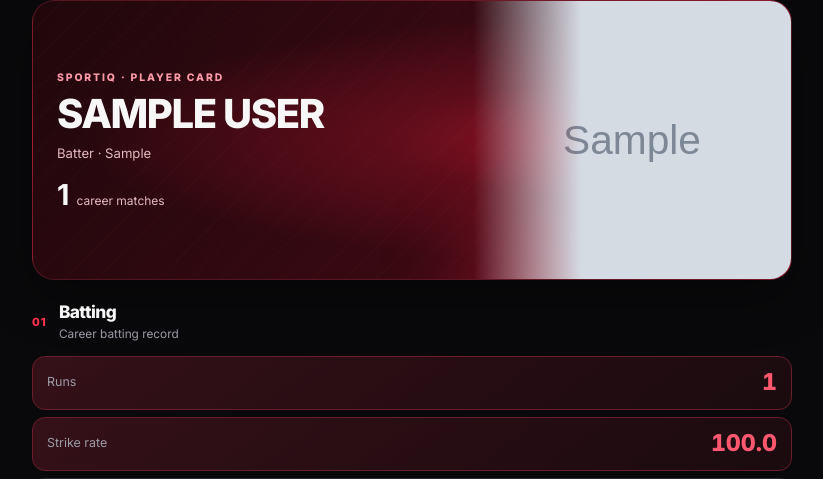
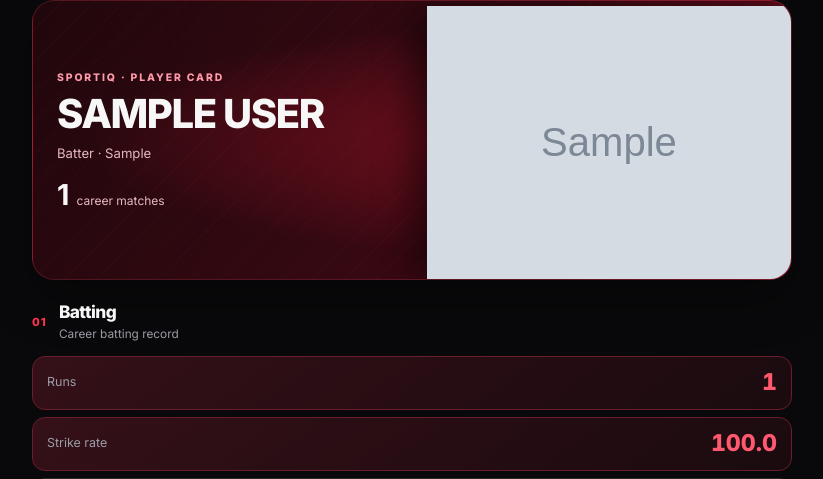
Before and after one commit to ebi1116/sportiq, a Django app: page /player-card/ in a window 1280 px wide. Shown: the part 78-557 px from the top of the page, without its empty margins (228-1051 px from the left). Run offline with Django 5.2, Linux system fonts and the light colour scheme; a user stored in the database is signed in; tables that the repository leaves empty hold one stand-in row (values such as "Sample post"); grey boxes marked "Sample" are stand-in pictures.

Commit message:
Card fixed

```diff
--- a/core/static/core/css/app.css
+++ b/core/static/core/css/app.css
@@ -90,7 +90,7 @@ label { font-size: .78rem; color: #c6c6ce; font-weight: 600; }
 .player-card-matches { display:flex; align-items:baseline; gap:7px; }
 .player-card-matches strong { font-size:1.8rem; line-height:1; }
 .player-card-matches span { color:#e6b9c0; font-size:.75rem; }
-.player-card-photo { position:absolute; z-index:1; right:0; bottom:0; width:42%; height:100%; object-fit:cover; object-position:center 20%; mask-image:linear-gradient(90deg,transparent 0%,#000 34%); }
+.player-card-photo { position:absolute; z-index:1; right:0; bottom:0; width:48%; height:100%; object-fit:contain; object-position:center bottom; filter:drop-shadow(-14px 5px 18px #0008); }
 .player-card-photo-empty { display:grid; place-items:center; width:38%; height:88%; top:auto; border-radius:110px 110px 0 0; background:linear-gradient(145deg,#ff586b,#5a0916); color:#fff; font-size:4.5rem; font-weight:900; mask-image:linear-gradient(90deg,transparent 0%,#000 34%); }
 .player-card-glow { position:absolute; z-index:0; right:17%; bottom:-60px; width:180px; height:110px; border-radius:50%; background:#ff1f3d77; filter:blur(50px); }
 .player-card-section { margin:22px 0; }
--- a/core/static/core/js/player_card_download.js
+++ b/core/static/core/js/player_card_download.js
@@ -22,6 +22,8 @@
 
   async function drawCard() {
     const W = 1080, H = 1080;
+    const activeTitle = document.querySelector('.player-card-slide.is-active')?.dataset.title || 'Batting';
+    const stats = data.cards[activeTitle] || data.cards.Batting;
     const background = await image(data.background);
     if (background) cover(background, 0, 0, W, H);
     else { ctx.fillStyle = '#09090c'; ctx.fillRect(0, 0, W, H); }
@@ -39,7 +41,13 @@
       const portrait = await image(data.photo);
       if (portrait) {
         ctx.save(); ctx.beginPath(); ctx.roundRect(610, 52, 426, 468, 26); ctx.clip();
-        cover(portrait, 610, 52, 426, 468);
+        if (portrait.decode) await portrait.decode().catch(() => {});
+        if (portrait.naturalWidth) {
+          // Preserve PNG alpha and anchor the cutout at the bottom of the portrait area.
+          const scale = Math.min(426 / portrait.naturalWidth, 468 / portrait.naturalHeight);
+          const iw = portrait.naturalWidth * scale, ih = portrait.naturalHeight * scale;
+          ctx.drawImage(portrait, 610 + (426 - iw) / 2, 520 - ih, iw, ih);
+        }
         const blend = ctx.createLinearGradient(570, 0, 840, 0);
         blend.addColorStop(0, '#10080d'); blend.addColorStop(.4, '#10080d33'); blend.addColorStop(1, '#10080d00');
         ctx.fillStyle = blend; ctx.fillRect(570, 52, 466, 468);
@@ -70,12 +78,12 @@
     const statShade = ctx.createLinearGradient(0, 520, 0, 1080);
     statShade.addColorStop(0, '#09090dbb'); statShade.addColorStop(1, '#08080df0');
     ctx.fillStyle = statShade; ctx.fillRect(0, 520, W, 560);
-    ctx.fillStyle = '#ff667d'; ctx.font = '900 15px Arial'; ctx.letterSpacing = '3px'; ctx.fillText('01', 54, 581);
-    ctx.fillStyle = '#fff'; ctx.font = '900 32px Arial'; ctx.letterSpacing = '0'; ctx.fillText('Batting', 98, 582);
-    ctx.fillStyle = '#aaa5aa'; ctx.font = '500 16px Arial'; ctx.fillText('Career batting record', 98, 610);
+    ctx.fillStyle = '#ff667d'; ctx.font = '900 15px Arial'; ctx.letterSpacing = '3px'; ctx.fillText(activeTitle === 'Bowling' ? '02' : '01', 54, 581);
+    ctx.fillStyle = '#fff'; ctx.font = '900 32px Arial'; ctx.letterSpacing = '0'; ctx.fillText(activeTitle, 98, 582);
+    ctx.fillStyle = '#aaa5aa'; ctx.font = '500 16px Arial'; ctx.fillText(`Career ${activeTitle.toLowerCase()} record`, 98, 610);
     const x0 = 54, gap = 18, cellW = 477, cellH = 74, top = 634, rowGap = 12;
     const glyphs = ['▥', '↯', '◆', 'Ø', '50', '100', '★', '4', '6'];
-    data.stats.forEach(([label, value], i) => {
+    stats.forEach(([label, value], i) => {
       const compact = i >= 6;
       const w = compact ? (972 - 28) / 3 : cellW;
       const col = compact ? i - 6 : i % 2;
@@ -105,10 +113,11 @@
     button.textContent = 'Preparing card…';
     try {
       await drawCard();
-      const link = document.createElement('a'); link.download = `sportiq-${data.username}-batting.png`;
+      const activeTitle = document.querySelector('.player-card-slide.is-active')?.dataset.title || 'Batting';
+      const link = document.createElement('a'); link.download = `sportiq-${data.username}-${activeTitle.toLowerCase()}.png`;
       link.href = canvas.toDataURL('image/png'); link.click();
       button.textContent = '✓  Downloaded';
-    } catch (_) { button.textContent = 'Could not create card'; }
+    } catch (error) { console.error('Player card download failed:', error); button.textContent = 'Could not create card'; }
     window.setTimeout(() => { button.innerHTML = original; button.disabled = false; }, 1800);
   });
 })();
--- a/core/static/core/js/service-worker.js
+++ b/core/static/core/js/service-worker.js
@@ -1,4 +1,4 @@
-const CACHE_NAME = 'sportiq-pwa-v17';
+const CACHE_NAME = 'sportiq-pwa-v18';
 const APP_SHELL = [
   '/static/core/css/app.css',
   '/static/core/css/pwa.css',
--- a/core/templates/_form.html
+++ b/core/templates/_form.html
@@ -1 +1 @@
-<div class="row g-3">{% for f in form %}<div class="col-6 {% if f.name == 'photo' or f.name == 'full_name' or f.name == 'opponent' or f.name == 'venue' or f.name == 'bowling_style' %}col-12{% endif %}"><label class="d-block mb-1">{{ f.label }}</label>{{ f }}{% if f.name == 'photo' %}<div class="form-help">Choose a JPG, PNG, or WebP image, then drag to position it and zoom to adjust the crop.</div><div class="photo-adjust" id="photo-adjust" hidden><canvas id="photo-crop" width="780" height="780" aria-label="Adjust profile photo crop. Drag the image to reposition it."></canvas><label for="photo-zoom">Zoom</label><input id="photo-zoom" type="range" min="1" max="3" step="0.01" value="1" aria-label="Zoom profile photo"></div>{% endif %}{% for e in f.errors %}<div class="text-danger small">{{ e }}</div>{% endfor %}</div>{% endfor %}</div>
+<div class="row g-3">{% for f in form %}<div class="col-6 {% if f.name == 'photo' or f.name == 'full_name' or f.name == 'opponent' or f.name == 'venue' or f.name == 'bowling_style' %}col-12{% endif %}"><label class="d-block mb-1">{{ f.label }}</label>{{ f }}{% if f.name == 'photo' %}<div class="form-help">Choose a JPG, PNG, or WebP image, then drag to position it and zoom to adjust the crop. Its background is removed for the player card.</div><div class="photo-adjust" id="photo-adjust" hidden><canvas id="photo-crop" width="780" height="780" aria-label="Adjust profile photo crop. Drag the image to reposition it."></canvas><label for="photo-zoom">Zoom</label><input id="photo-zoom" type="range" min="1" max="3" step="0.01" value="1" aria-label="Zoom profile photo"></div>{% endif %}{% for e in f.errors %}<div class="text-danger small">{{ e }}</div>{% endfor %}</div>{% endfor %}</div>
--- a/core/templates/player_card.html
+++ b/core/templates/player_card.html
@@ -95,5 +95,5 @@
   show(0);
 })();
 </script>
-<script src="{% static 'core/js/player_card_download.js' %}"></script>
+<script src="{% static 'core/js/player_card_download.js' %}?v=2"></script>
 {% endblock %}
--- a/core/views.py
+++ b/core/views.py
@@ -159,13 +159,21 @@ def player_card(request):
         "country": request.profile.city or "",
         "username": request.profile.username,
         "matches": str(s["matches"]),
-        "stats": [
+        "cards": {
+          "Batting": [
             ["Runs", str(s["bat"]["runs"])], ["Strike Rate", str(s["bat"]["sr"])],
             ["Innings", str(s["bat"]["inn"])], ["Average", str(s["bat"]["avg"])],
             ["50s", str(s["bat"]["fifties"])], ["100s", str(s["bat"]["hundreds"])],
             ["Highest Score", str(s["bat"]["hs"])], ["4s", str(s["bat"]["fours"])],
             ["6s", str(s["bat"]["sixes"])],
-        ],
+          ],
+          "Bowling": [
+            ["Wickets", str(s["bowl"]["wkts"])], ["Economy", str(s["bowl"]["econ"])],
+            ["Innings", str(s["bowl"]["inn"])], ["Overs", str(s["bowl"]["overs"])],
+            ["Average", str(s["bowl"]["avg"])], ["Best Figures", str(s["bowl"]["best"])],
+            ["5 Wicket Hauls", str(s["bowl"]["w5"])],
+          ],
+        },
     }
     return render(request, "player_card.html", {"s": s, "player": request.profile, "opponents": opponents,
         "photo_url": card_data["photo"], "card_data": card_data})
--- a/requirements.txt
+++ b/requirements.txt
@@ -3,3 +3,4 @@ django-allauth[socialaccount]>=65.4,<66
 psycopg2-binary>=2.9
 python-dotenv>=1.0
 Pillow>=10.0
+rembg[cpu]>=2.0.67
```
Also changed, not shown: core/forms.py (+14 -0 lines).
